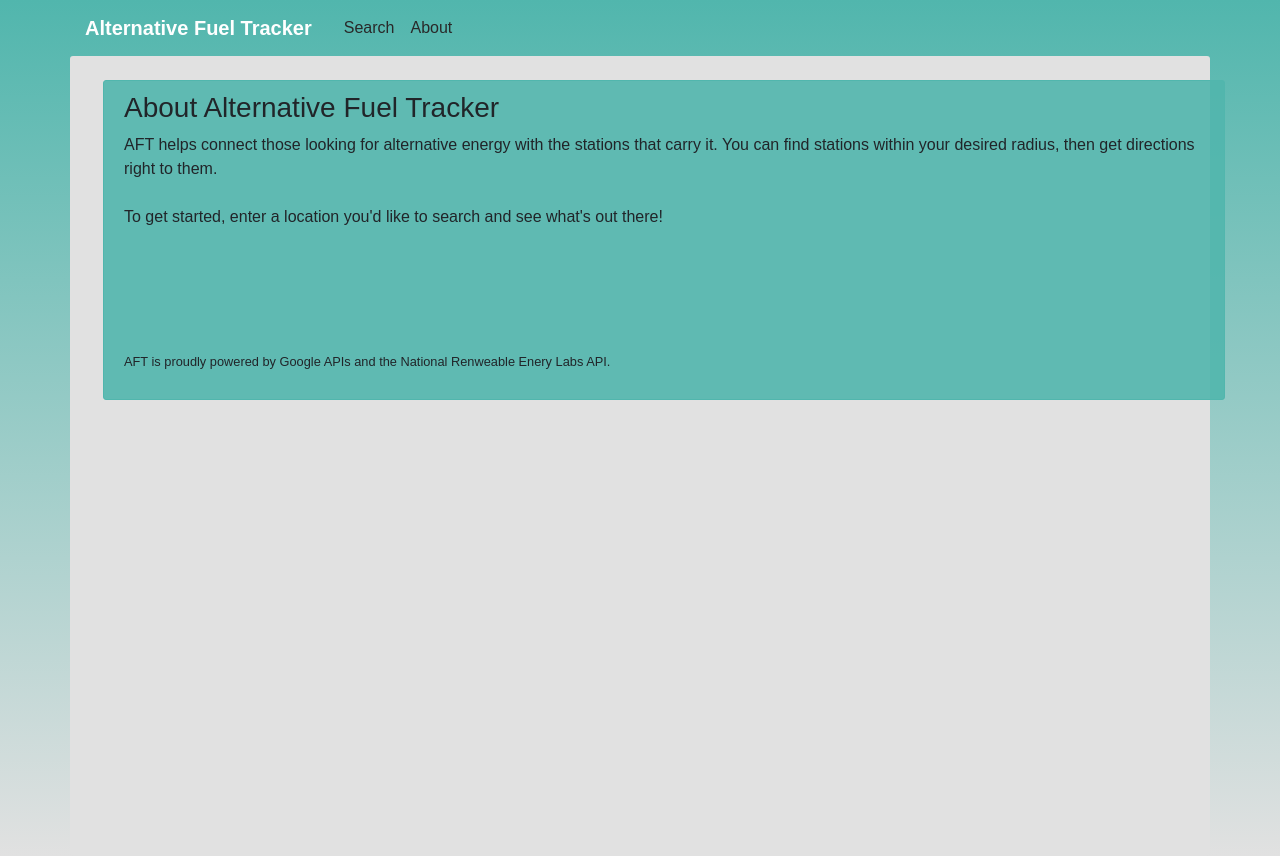
After one commit to bcbecker/Alternative-Fuel-Tracker, a Flask app: page /about in a window 1280 px wide. The commit adds this page. Run offline with Flask 2, Linux system fonts and the light colour scheme; some libraries are stand-ins or nearby versions; some web fonts are replaced.

Commit message:
Added about

```diff
--- a/fuel_tracker/routes.py
+++ b/fuel_tracker/routes.py
@@ -17,6 +17,12 @@ def home():
         return redirect(url_for('main.search', form=form))
     return render_template('index.html', form=form)
 
+@main.route("/about")
+def about():
+    """
+    Renders the about page
+    """
+    return render_template('about.html')
 
 @main.route("/search", methods=['GET', 'POST'])
 def search():
--- a/fuel_tracker/static/main.css
+++ b/fuel_tracker/static/main.css
@@ -15,6 +15,7 @@ body {
 main {
   background-color:rgb(225, 225, 225);
   border-radius: 3px;
+  height: 100vh;
   }
 
 .site-header .navbar-nav .nav-link {
@@ -46,6 +47,6 @@ article {
 }
 
 #map {
-  height: 100vh;
+  height: 75vh;
   width: 100%;
 }
--- /dev/null
+++ b/fuel_tracker/templates/about.html
@@ -0,0 +1,21 @@
+{% extends "base.html" %}
+{% block content %}
+    <div class="row">
+        <div class="content-section mt-4">
+            <h3>About Alternative Fuel Tracker</h3>
+            <p>
+                AFT helps connect those looking for alternative energy with the stations that carry it. You can find stations within your desired radius, then get directions right to them.
+                <br>
+                <br>
+                To get started, enter a location you'd like to search and see what's out there!
+                <br>
+                <br>
+                <br>
+                <br>
+                <br>
+                <br>
+                <small>AFT is proudly powered by Google APIs and the National Renweable Enery Labs API.</small>
+            </p>
+        </div>
+    </div>
+{% endblock content %}
--- a/fuel_tracker/templates/base.html
+++ b/fuel_tracker/templates/base.html
@@ -19,7 +19,7 @@
         <div class="collapse navbar-collapse" id="navbarToggle">
           <div class="navbar-nav mr-auto">
             <a class="nav-item nav-link" href="{{ url_for('main.home') }}">Search</a>
-            <a class="nav-item nav-link" href="#">About</a>
+            <a class="nav-item nav-link" href="{{ url_for('main.about') }}">About</a>
           </div>
         </div>
       </div>
```
Also changed, not shown: other parts of fuel_tracker/templates/base.html (+2 -65 lines), fuel_tracker/templates/index.html (+63 -0 lines).
